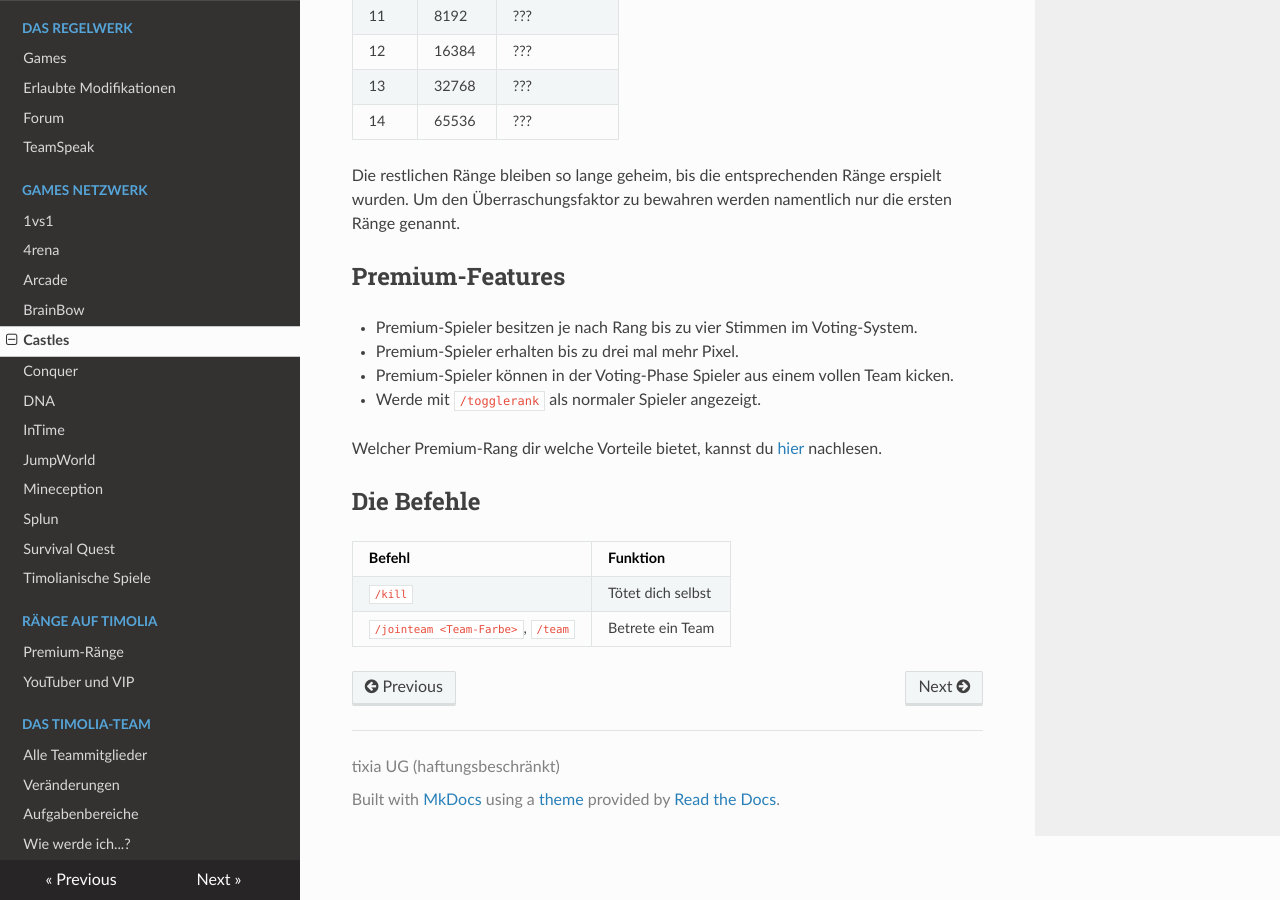
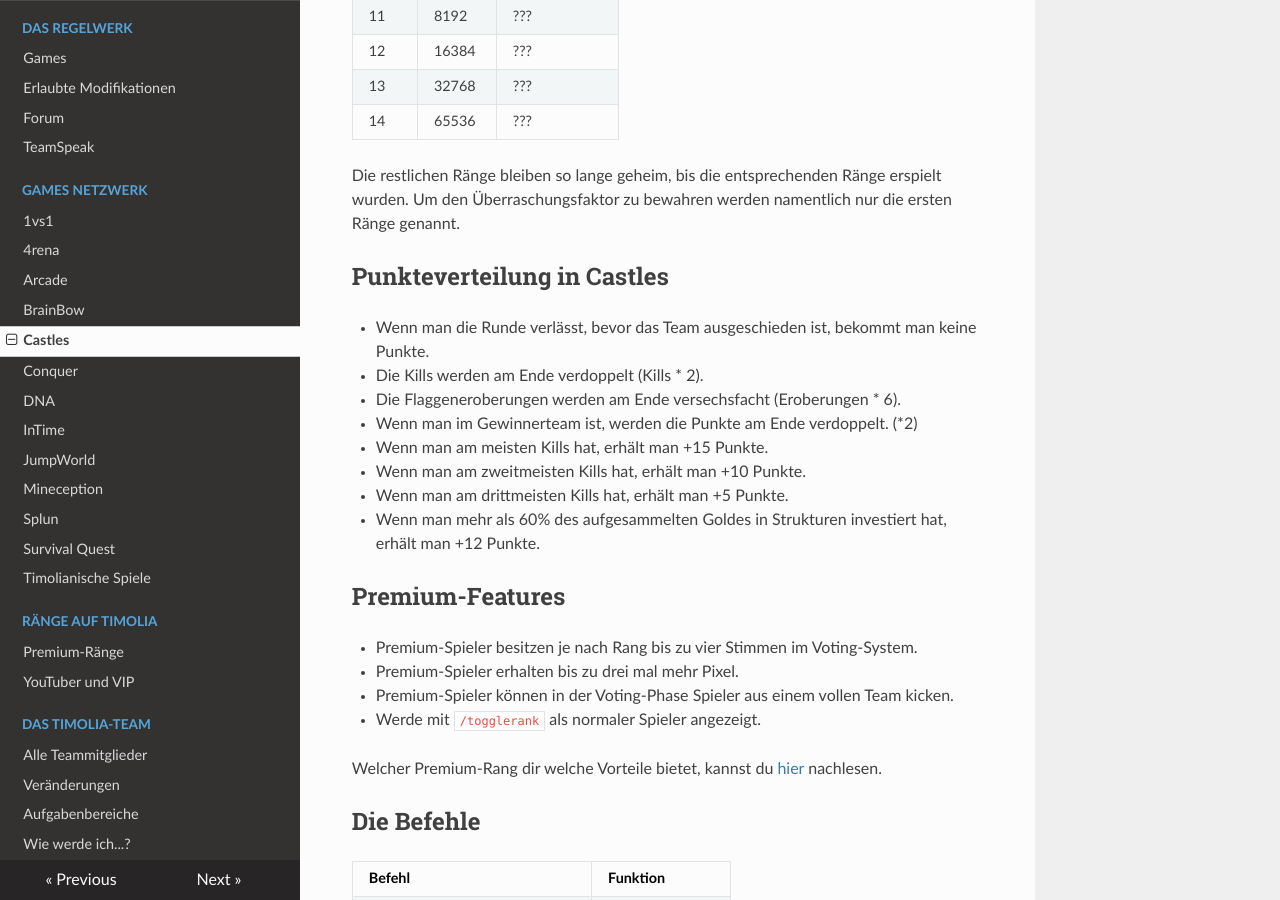
Before and after one commit to TimoliaDE/HowTo, an MkDocs documentation site: the page built from docs/games/castles.md, in a window 1280 px wide and 900 px high, scrolled down 1275 px. Built offline with MkDocs 1.6.1, drawn with Linux system fonts in a browser that asks for light colours; nearby versions of some CDN libraries; old or Windows-style settings are respelled for this version of MkDocs.

Commit message:
Update castles.md

```diff
--- a/docs/games/castles.md
+++ b/docs/games/castles.md
@@ -34,6 +34,16 @@ in seiner eigenen Burg.
 
 Die restlichen Ränge bleiben so lange geheim, bis die entsprechenden Ränge erspielt wurden. Um den Überraschungsfaktor zu bewahren werden namentlich nur die ersten Ränge genannt.
 
+## Punkteverteilung in Castles
+- Wenn man die Runde verlässt, bevor das Team ausgeschieden ist, bekommt man keine Punkte.
+- Die Kills werden am Ende verdoppelt (Kills * 2).
+- Die Flaggeneroberungen werden am Ende versechsfacht (Eroberungen * 6).
+- Wenn man im Gewinnerteam ist, werden die Punkte am Ende verdoppelt. (*2)
+- Wenn man am meisten Kills hat, erhält man +15 Punkte.
+- Wenn man am zweitmeisten Kills hat, erhält man +10 Punkte.
+- Wenn man am drittmeisten Kills hat, erhält man +5 Punkte.
+- Wenn man mehr als 60% des aufgesammelten Goldes in Strukturen investiert hat, erhält man +12 Punkte.
+
 ## Premium-Features
 - Premium-Spieler besitzen je nach Rang bis zu vier Stimmen im Voting-System.
 - Premium-Spieler erhalten bis zu drei mal mehr Pixel.
```
